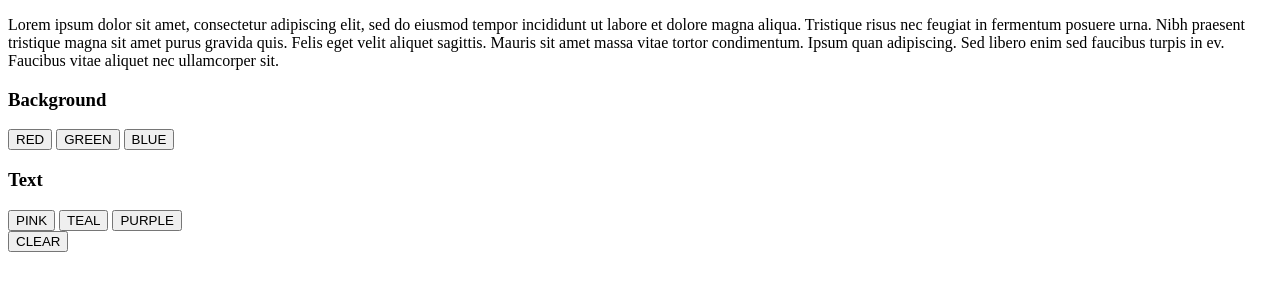
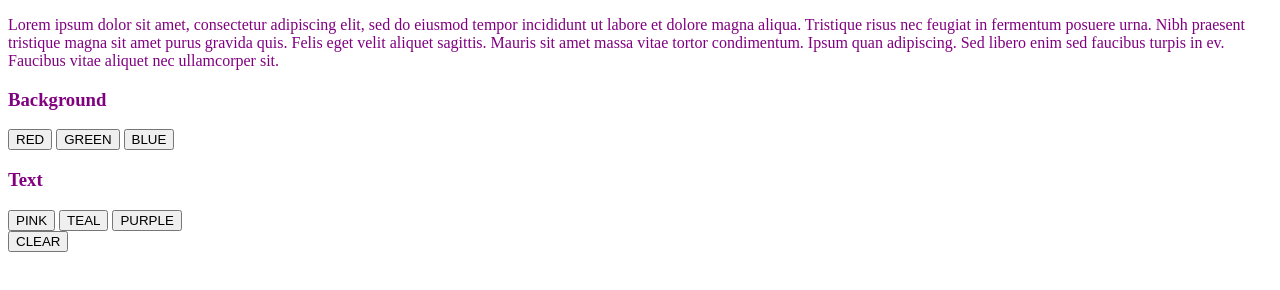
Before and after one commit to Jesus-S17/Unit3Notes, a plain HTML site: page colorPicker.html in a window 1280 px wide. Both pictures are taken after a click on the button "PURPLE". Drawn offline with Linux system fonts and the light colour scheme.

Commit message:
initial commit

```diff
--- a/colorPicker.html
+++ b/colorPicker.html
@@ -23,7 +23,7 @@
             color:teal;
         }
         .purple{
-            color:puple;
+            color:purple;
         }
         .yellow{
             color:yellow;
@@ -113,7 +113,6 @@
         content.classList.remove('teal');
         content.classList.remove('purple');
     }
-    hi
 </script>
 </body>
 </html>
```
Also changed, not shown: colorPicker2.html (+2 -2 lines).
